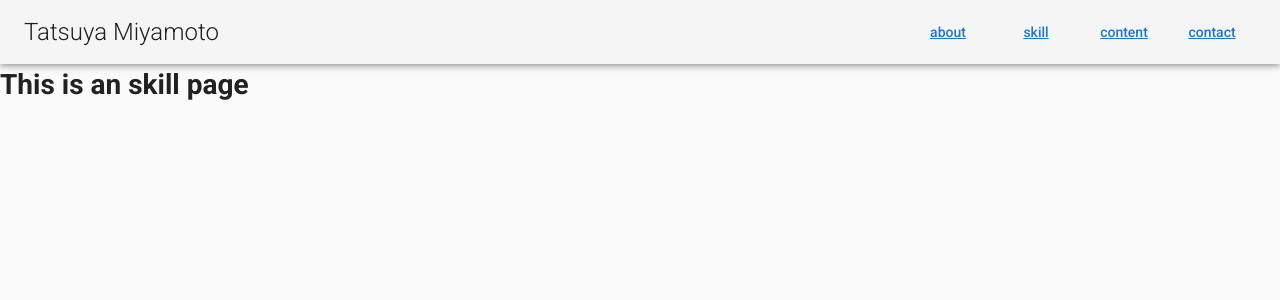
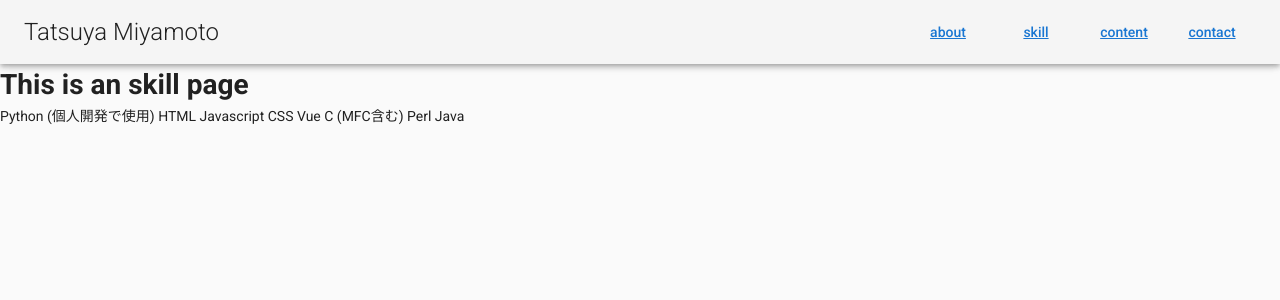
Before and after one commit to hondasports/mysite, a Vue app: page /skill in a window 1280 px wide. Shown: the top 300 px of the page. Built offline with nearby package versions, Linux system fonts and the light colour scheme.

Commit message:
ざっくりコメン追加。

```diff
--- a/src/views/About.vue
+++ b/src/views/About.vue
@@ -1,5 +1,11 @@
 <template>
   <div class="about">
     <h1>This is an about page</h1>
+    1981年の兵庫県生まれ。
+    工業高校時代にインターネットにのめり込み、卒業後プログラマとして仕事始める。
+    初めて、業務で先輩から教えてもらった言語はC言語。
+    その後、外資系半導体企業、SIerに転職し、Java, Perl, MFCを業務で使用。
+    2018年からは、メーカ系企業に転職し主にフロントエンド(PHP, Vue)を担当。
+    趣味は、バイクでのツーリング。月一回、仲間と関西周辺を走りに行っている。
   </div>
 </template>
--- a/src/views/Contact.vue
+++ b/src/views/Contact.vue
@@ -1,5 +1,9 @@
 <template>
   <div class="about">
     <h1>This is an contact page</h1>
+    twitter: @hondasports8
+    facebook:
+    github:
+    qiita:
   </div>
 </template>
--- a/src/views/Home.vue
+++ b/src/views/Home.vue
@@ -1,13 +1,13 @@
 <template>
-  <HelloWorld />
+  <Index />
 </template>
 
 <script>
-  import HelloWorld from '../components/HelloWorld'
+  import Index from '../components/Index'
 
   export default {
     components: {
-      HelloWorld
+      Index
     }
   }
 </script>
--- a/src/views/Skill.vue
+++ b/src/views/Skill.vue
@@ -1,5 +1,13 @@
 <template>
   <div class="about">
     <h1>This is an skill page</h1>
+    Python (個人開発で使用)
+    HTML
+    Javascript
+    CSS
+    Vue
+    C (MFC含む)
+    Perl
+    Java
   </div>
 </template>
```
Also changed, not shown: src/components/Index.vue (renamed from src/components/HelloWorld.vue).
